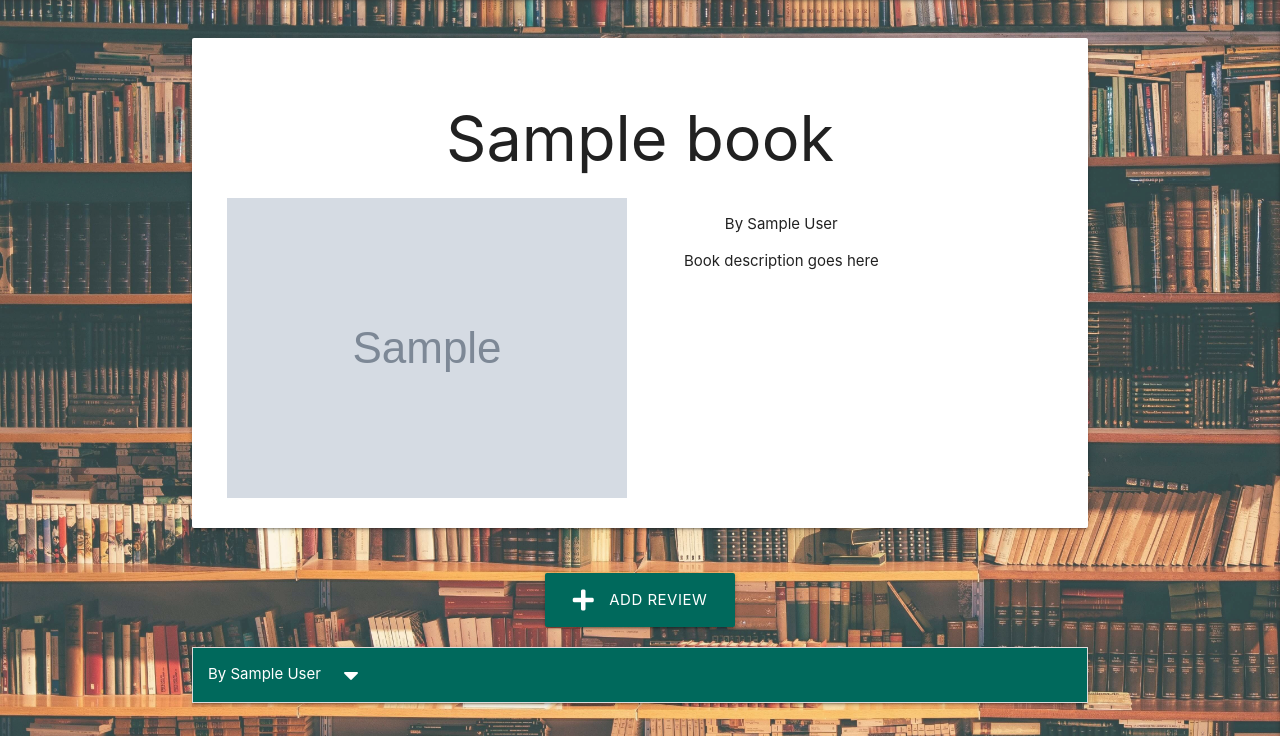
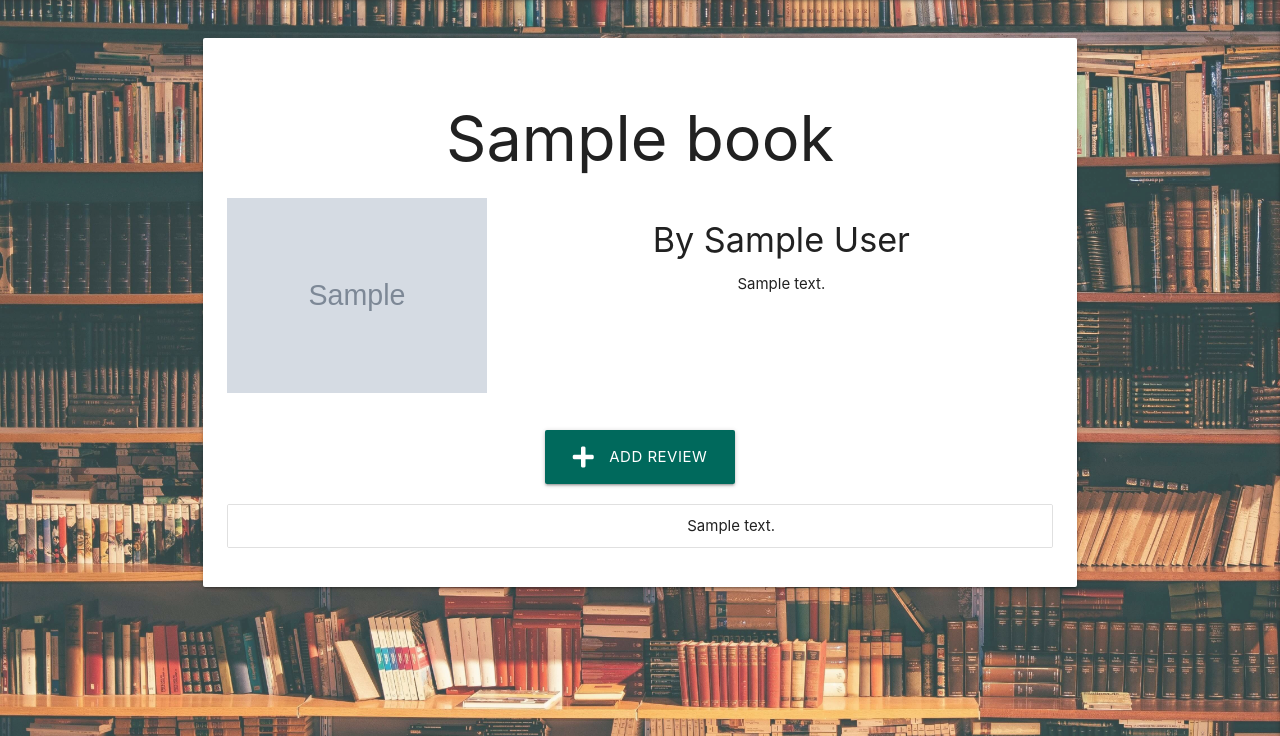
Before and after one commit to RobKnowles248/book-club, a Flask app: template templates/book_page.html in a window 1280 px wide. Shown: the part 64-800 px from the top of the page. Run offline with Flask 2, Linux system fonts and the light colour scheme; the template is opened without the code that fills it: most values are stand-ins (such as "Sample title", 1, 10 or a date in 2020); grey boxes marked "Sample" are stand-in pictures; some libraries are stand-ins or nearby versions.

Commit message:
Begin restyling the book page

```diff
--- a/templates/book_page.html
+++ b/templates/book_page.html
@@ -4,20 +4,19 @@
     <!-- book info card -->
     <div class="row top-margin">
         <div class="col s12">
-            <div class="row card-panel hoverable center-align">
+            <div class="card-panel hoverable center-align">
+                <div class="row">
                     <div class="col s12">
                         <h1 class="center-align">{{ book.book_name }}</h1>
                     </div>
                     <!-- book image -->
                     <div class="col s12 m4">
-                    <img src="{{ book.img_url }}" alt="Cover of {{ book.book_name }}">
+                        <img src="{{ book.img_url }}" alt="Cover of {{ book.book_name }}" class="responsive-img">
                     </div>
                     <!-- author and about book text -->
                     <div class="col s12 m8">
-                    <p>By {{ book.author }}</p>
-                    <p>Book description goes here</p>
-                </div>
-            </div>
+                        <h4>By {{ book.author }}</h4>
+                        <p>{{ book.description }}</p>
                     </div>
                 </div>
 
@@ -42,10 +41,10 @@
                 </div>
 
                 <!-- reviews collapsible -->
-    <ul class="collapsible expandable">
+                <ul class="collection">
                     {% for review in book.reviews %}
-            <li>
-                <div class="collapsible-header teal white-text darken-3 center-align">
+                        <li class="collection-item">
+                            <div class="teal white-text darken-3 center-align">
                                 <div class="star-score">
                                     {% if review.score == 1 %}
                                         <i class="fas fa-star amber-text"></i>
@@ -80,8 +79,12 @@
                                     <i class="fas fa-caret-down right"></i>
                                 </div>
                             </div>
-                <div class="collapsible-body white"><span>{{ review.review_text }}</span></div>
+                            <div><span>{{ review.review_text }}</span></div>
                         </li>
                     {% endfor %}
                 </ul>
+            </div>
+        </div>
+    </div>
+
 {% endblock %}
```
Lines whose indentation alone changed are shown as unchanged.
